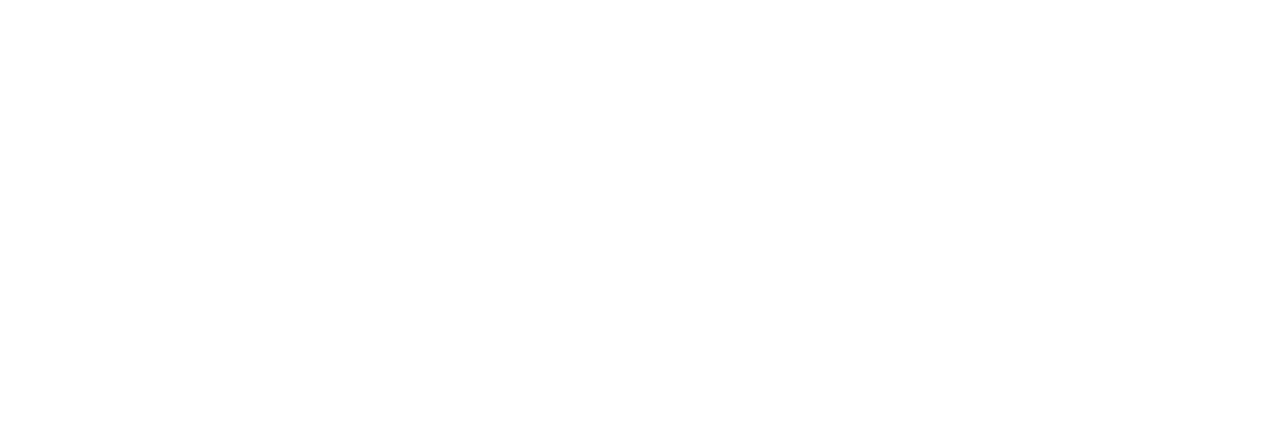
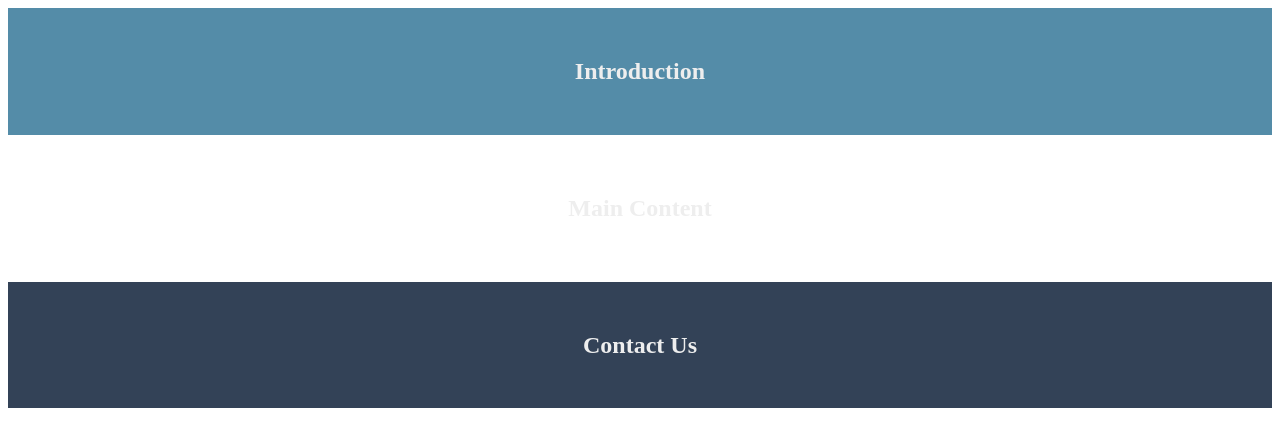
Before and after one commit to Seena2/learn, a plain HTML site: page html-boilerplate/Css-review/index.html in a window 1280 px wide. Drawn offline with Linux system fonts and the light colour scheme.

Commit message:
add box model exercise

```diff
--- a/html-boilerplate/Css-review/index.html
+++ b/html-boilerplate/Css-review/index.html
@@ -8,6 +8,14 @@
     <link rel="stylesheet" href="style.css">
 </head>
 <body>
-
+    <div class="introduction">
+        <h2>Introduction</h2>
+    </div>
+    <div class="main-contact">
+        <h2>Main Content</h2>
+    </div>
+    <div class="contact-us">
+        <h2>Contact Us</h2>
+    </div>
 </body>
 </html>
--- a/html-boilerplate/Css-review/style.css
+++ b/html-boilerplate/Css-review/style.css
@@ -0,0 +1,15 @@
+div{
+    padding: 30px;
+    text-align: center;
+    margin-bottom: 10px;
+    color: #eee;
+}
+.introduction{
+    background-color: #548ca8;
+}
+.main-content{
+    background-color: #476072;
+}
+.contact-us{
+    background-color: #334257;
+}
```
